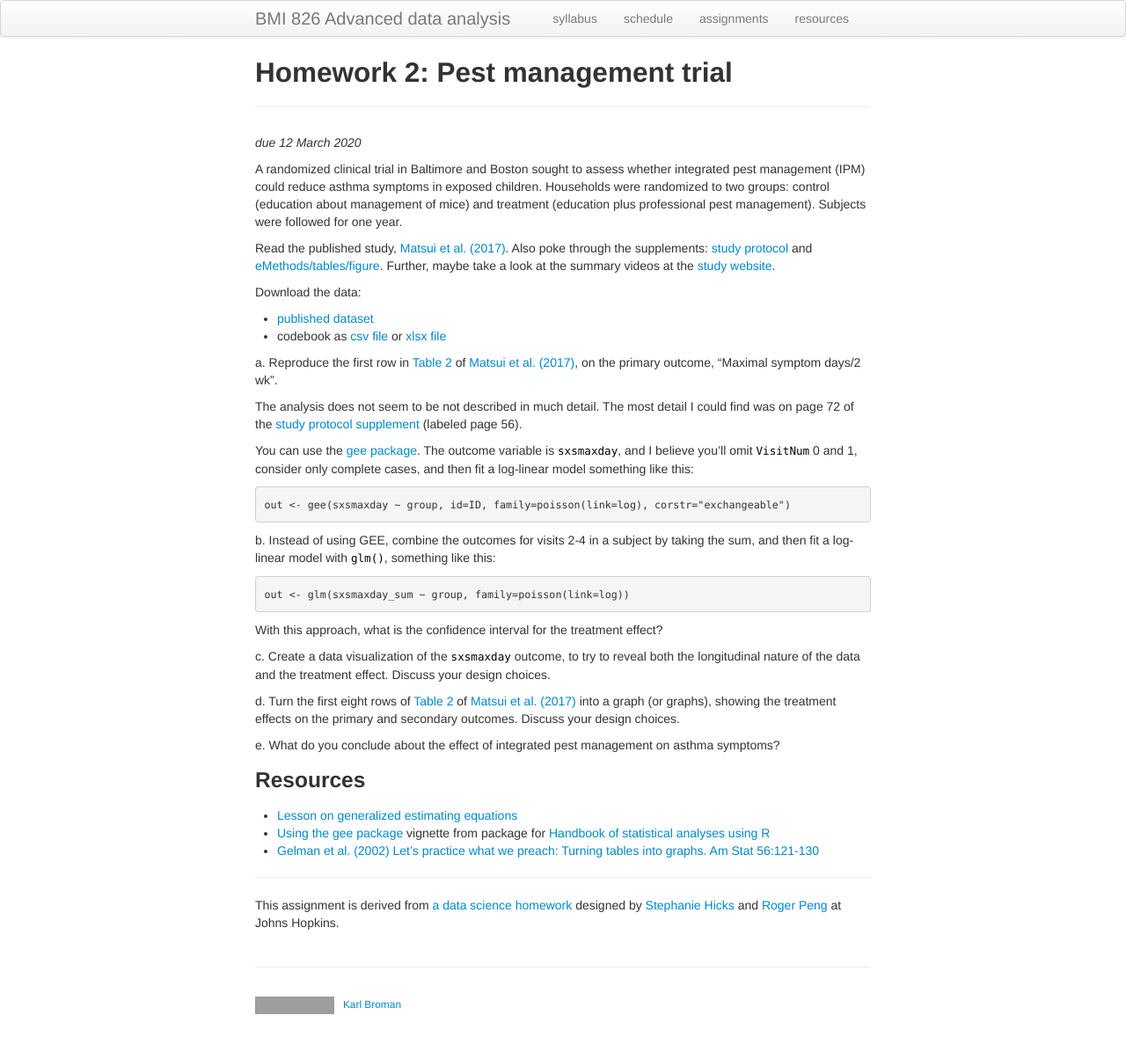
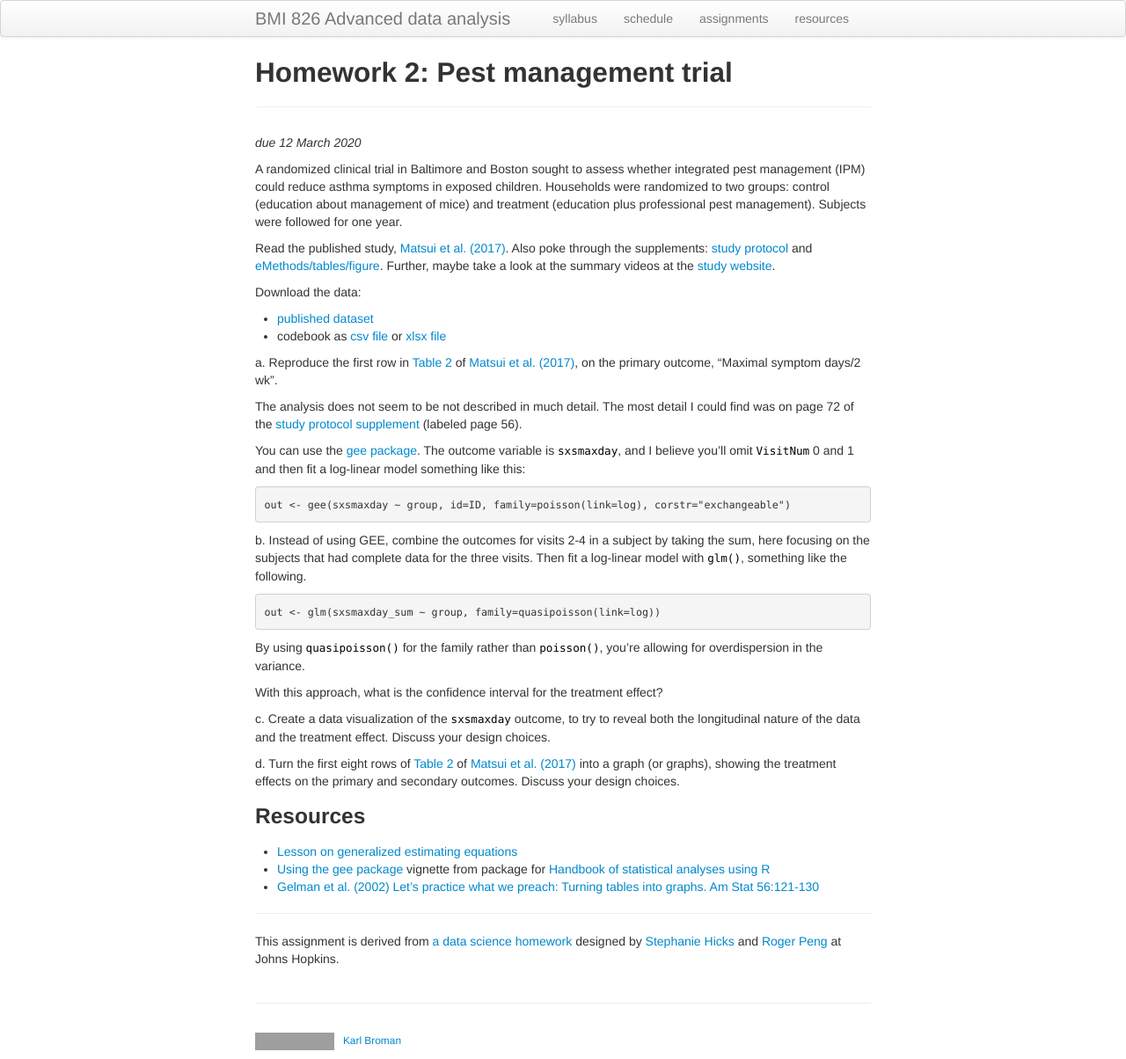
Before and after one commit to kbroman/AdvData, a Jekyll site: the page built from docs/hw2.md, in a window 1280 px wide. Shown: the whole page at 88% size. Built offline with Jekyll 4.4.1, drawn with Linux system fonts in a browser that asks for light colours; before the commit the page ends 1163 px from its top, so only the background shows below that; grey boxes are pictures that could not be loaded.

Commit message:
Revise homework 2 in a big way

````diff
--- a/docs/hw2.md
+++ b/docs/hw2.md
@@ -38,20 +38,23 @@ supplement](https://www.ncbi.nlm.nih.gov/pmc/articles/PMC5632564/table/T2/)
 
 You can use the [gee package](https://cran.r-project.org/package=gee).
 The outcome variable is `sxsmaxday`, and I believe you'll omit `VisitNum`
-0 and 1, consider only complete cases, and then fit a log-linear model
-something like this:
+0 and 1 and then fit a log-linear model something like this:
 
 ```r
 out <- gee(sxsmaxday ~ group, id=ID, family=poisson(link=log), corstr="exchangeable")
 ```
 
 b. Instead of using GEE, combine the outcomes for visits 2-4 in a
-subject by taking the sum, and then fit a log-linear model with
-`glm()`, something like this:
+subject by taking the sum, here focusing on the subjects that had
+complete data for the three visits. Then fit a log-linear model with
+`glm()`, something like the following.
 
 ```r
-out <- glm(sxsmaxday_sum ~ group, family=poisson(link=log))
+out <- glm(sxsmaxday_sum ~ group, family=quasipoisson(link=log))
 ```
+
+By using `quasipoisson()` for the family rather than `poisson()`,
+you're allowing for overdispersion in the variance.
 
 With this approach, what is the confidence interval for the treatment
 effect?
@@ -66,9 +69,6 @@ d. Turn the first eight rows of [Table
 (2017)](https://www.ncbi.nlm.nih.gov/pmc/articles/PMC5632564/) into a
 graph (or graphs), showing the treatment effects on the primary and
 secondary outcomes. Discuss your design choices.
-
-e. What do you conclude about the effect of integrated pest management
-on asthma symptoms?
 
 
 
````
Also changed, not shown: HW2/hw2.md (+8 -8 lines).
